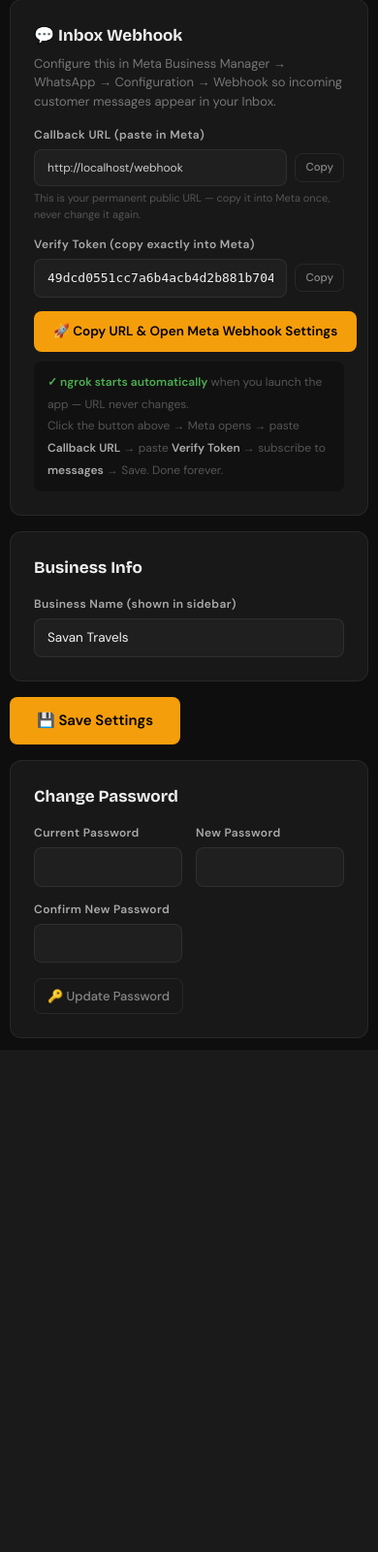
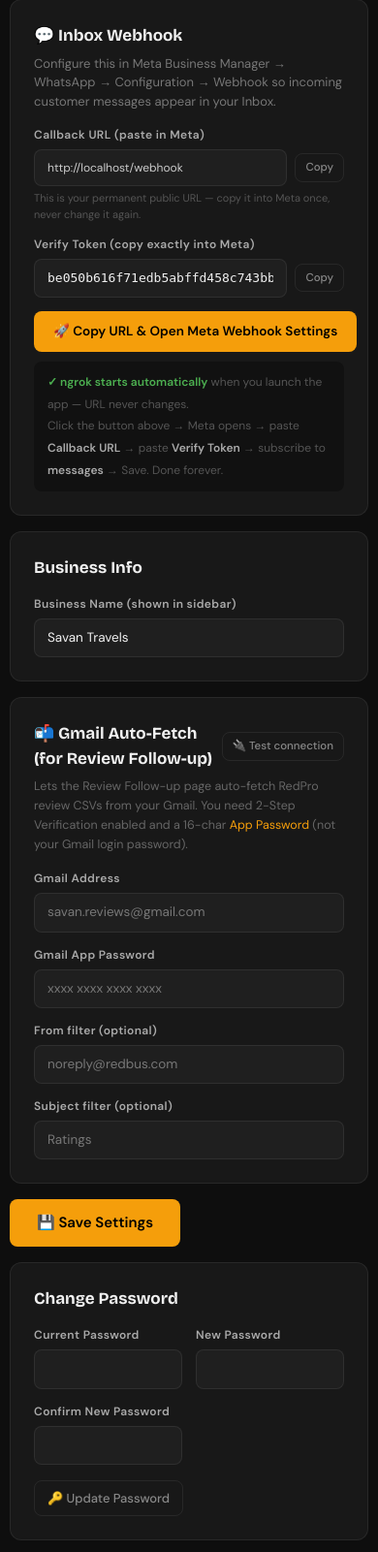
Before and after one commit to visubhai/Savan-Auto, a Flask app: page /settings in a window 390 px wide. Shown: the part 1119-2720 px from the top of the page at 97% size. Before the commit the page ends 2190 px from the top, so only its background shows below. Run offline with Flask 3, Linux system fonts and the light colour scheme; the visitor is signed in with stand-in values (Sample User, id 1); data comes from the database, SQL or seed files in the repository; data that the repository does not hold is empty; some libraries are stand-ins or nearby versions.

Commit message:
Add Review Follow-up: parse RedPro RnR CSV, find non-reviewers, send
Workflow
- New "Review Follow-up" page (left sidebar) with two ways to feed in a
  RedPro RnR CSV: auto-fetch from Gmail or manual upload
- On submit, app parses the file, gets the set of reviewer phones, looks
  up recent bulk-send recipients (last N days), and computes the
  difference — those are your non-reviewers
- Non-reviewer list is pre-loaded into the existing Send Preview page so
  you pick a follow-up template (e.g. review_followup) and send/schedule
  exactly like a normal batch (with the editable table, variable
  overrides, schedule option, etc. already built)

Gmail auto-fetch
- gmail_fetch.py uses IMAP via Gmail's standard imap.gmail.com server
- Reads creds from settings (gmail_address + gmail_app_password); the
  Settings page now has a "Gmail Auto-Fetch" section + "Test connection"
  button (calls /api/settings/gmail-test)
- fetch_attachments() honours optional from / subject filters, supports
  a SINCE window, and tracks the last UID seen (gmail_last_uid) so each
  fetch only picks up newer emails. Processed emails are marked Seen.
- Requires 2-Step Verification + a 16-char App Password — the page links
  to https://myaccount.google.com/apppasswords

Backend additions
- parsers.parse_review_export() handles the RedPro CSV: strips the
  Excel-protection apostrophe from the +91 phone column, identifies
  REDBUS_IN / MMT_IN platforms, returns unique reviewer phones and
  per-phone metadata (rating, review text, route, etc.)
- database.get_recent_recipients(days, template_name, status) returns
  one row per unique phone in the messages table within the window,
  with the latest send's metadata. Implemented for both MongoDB
  (aggregation pipeline) and SQLite (GROUP BY).
- Settings POST handler now stores gmail_address, gmail_app_password,
  gmail_sender_filter and gmail_subject_filter; blank app-password
  field preserves the stored value.

Verified on the real RedPro export shared by the user (55 rows,
49 unique reviewers, 5 skipped for blank phones, 0 invalid). Upload
flow redirects correctly to send_preview with the non-reviewer list
populated.

```diff
--- a/app.py
+++ b/app.py
@@ -17,10 +17,11 @@ from flask import (
 # `redirect` is already imported above — used by serve_media for R2.
 
 import database as db
-from parsers import auto_parse, extract_all_phones
+from parsers import auto_parse, extract_all_phones, parse_review_export
 from meta_api import WhatsAppAPI
 import scheduler
 import storage
+import gmail_fetch
 
 app = Flask(__name__)
 app.secret_key = os.environ.get("SECRET_KEY", "savan-travels-localhost-secret-2024")
@@ -709,12 +710,16 @@ def settings():
             "access_token", "phone_number_id", "waba_id", "api_version",
             "delay_between_messages", "max_retries", "cost_per_message",
             "wapsolution_monthly_cost", "business_name",
+            # Gmail auto-fetch (Review Follow-up)
+            "gmail_address", "gmail_app_password",
+            "gmail_sender_filter", "gmail_subject_filter",
         ]
         for k in keys:
             v = request.form.get(k)
             if v is not None:
-                if k == "access_token" and not v.strip():
-                    continue  # Don't wipe existing token
+                # Don't wipe stored secrets when the field is submitted blank
+                if k in ("access_token", "gmail_app_password") and not v.strip():
+                    continue
                 db.set_setting(k, v.strip())
         flash("✓ Settings saved successfully", "success")
         return redirect(url_for("settings"))
@@ -913,6 +918,139 @@ def campaigns_send(campaign_id):
         return redirect(url_for("send_progress", batch_id=batch_id))
 
     return render_template("campaign_send.html", campaign=camp, template=template)
+
+
+# ---------------- Review Follow-up ----------------
+#
+# Workflow:
+#   1. RedPro emails a "RnR" (Ratings & Reviews) CSV to your Gmail —
+#      OR you upload it directly.
+#   2. App parses it, gets the set of phones that DID review.
+#   3. App fetches recent bulk-send recipients from the messages table.
+#   4. Non-reviewers = recent recipients minus reviewers.
+#   5. Non-reviewers are loaded into the existing Send Preview page so you
+#      pick a follow-up template (e.g. review_followup) and send / schedule.
+
+@app.route("/reviews", methods=["GET"])
+@login_required
+def reviews():
+    return render_template(
+        "reviews.html",
+        gmail_configured=gmail_fetch.is_configured(),
+        gmail_address=db.get_setting("gmail_address", ""),
+        gmail_sender_filter=db.get_setting("gmail_sender_filter", ""),
+        gmail_subject_filter=db.get_setting("gmail_subject_filter", ""),
+        default_lookback=db.get_setting("review_lookback_days", "14"),
+    )
+
+
+def _handle_review_csv(content, source_label):
+    """Shared logic for both manual upload and Gmail-fetched CSVs."""
+    parsed = parse_review_export(content, source_label)
+    days = _safe_int(request.form.get("lookback_days", db.get_setting("review_lookback_days", "14")),
+                     default=14, minimum=1)
+    db.set_setting("review_lookback_days", str(days))
+
+    recent     = db.get_recent_recipients(days=days, status="sent")
+    reviewers  = parsed["reviewers"]
+    non_review = [r for r in recent if r.get("phone") and r["phone"] not in reviewers]
+
+    if not non_review:
+        flash(
+            f"✓ {len(reviewers)} reviewers found from '{source_label}'. "
+            f"Everyone we sent to in the last {days} days has already reviewed — nothing to follow up on.",
+            "info",
+        )
+        return redirect(url_for("reviews"))
+
+    pending = {
+        "passengers": [
+            {
+                "phone":    r["phone"],
+                "name":     r.get("name") or "Customer",
+                "route":    r.get("route") or "",
+                "platform": r.get("platform") or "",
+            }
+            for r in non_review
+        ],
+        "stats": {
+            "total_rows": parsed["total_rows"],
+            "cancelled":  parsed.get("skipped_no_phone", 0),
+            "duplicates": 0,
+            "invalid":    parsed.get("skipped_invalid_phone", 0),
+            "opted_out":  0,
+            "ready":      len(non_review),
+        },
+        "filename": f"Follow-up · {source_label} · {len(non_review)} non-reviewers (last {days}d)",
+    }
+    key = save_pending(pending)
+    session["pending_key"] = key
+    flash(
+        f"✓ {len(reviewers)} reviewed · {len(non_review)} did not. "
+        f"Pick a follow-up template below and send.",
+        "success",
+    )
+    return redirect(url_for("send_preview"))
+
+
+@app.route("/reviews/upload", methods=["POST"])
+@login_required
+def reviews_upload():
+    files = request.files.getlist("review_file")
+    files = [f for f in files if f.filename]
+    if not files:
+        flash("Please pick a CSV file to upload", "error")
+        return redirect(url_for("reviews"))
+    f = files[0]
+    try:
+        content = f.read()
+    except Exception as e:
+        flash(f"Failed to read file: {e}", "error")
+        return redirect(url_for("reviews"))
+    return _handle_review_csv(content, f.filename)
+
+
+@app.route("/reviews/fetch", methods=["POST"])
+@login_required
+def reviews_fetch():
+    """Pull the next unread matching email from Gmail and process its attachment."""
+    if not gmail_fetch.is_configured():
+        flash("Gmail not configured. Add address and App Password in Settings.", "error")
+        return redirect(url_for("reviews"))
+    try:
+        emails = gmail_fetch.fetch_attachments(
+            since_days=_safe_int(request.form.get("lookback_days", "14"), default=14, minimum=1),
+            only_new=True,
+            mark_seen=True,
+        )
+    except Exception as e:
+        flash(f"Gmail fetch failed: {e}", "error")
+        return redirect(url_for("reviews"))
+
+    if not emails:
+        flash("No new matching emails with attachments in Gmail.", "info")
+        return redirect(url_for("reviews"))
+
+    # Process the latest matching email's first CSV/XLSX attachment
+    latest = emails[-1]
+    attach = None
+    for a in latest["attachments"]:
+        name = (a.get("filename") or "").lower()
+        if name.endswith((".csv", ".xlsx", ".xls", ".txt")):
+            attach = a
+            break
+    if not attach:
+        flash(f"Email '{latest.get('subject','')}' had attachments but none were CSV/Excel.", "error")
+        return redirect(url_for("reviews"))
+
+    return _handle_review_csv(attach["content_bytes"], attach["filename"])
+
+
+@app.route("/api/settings/gmail-test", methods=["POST"])
+@login_required
+def settings_gmail_test():
+    ok, msg = gmail_fetch.test_connection()
+    return jsonify({"success": ok, "message": msg})
 
 
 @app.route("/api/campaigns/extract", methods=["POST"])
--- a/database_sqlite.py
+++ b/database_sqlite.py
@@ -503,6 +503,30 @@ def get_phone_messages(phone, limit=200):
         ).fetchall()
 
 
+def get_recent_recipients(days=30, template_name=None, status="sent"):
+    """One row per unique phone we've successfully sent to in the last
+    `days` days, with the latest message's metadata.
+    """
+    sql = (
+        "SELECT customer_phone AS phone, "
+        "       MAX(sent_at)     AS sent_at, "
+        "       customer_name    AS name, "
+        "       route, platform, template_name "
+        "FROM messages "
+        "WHERE sent_at >= datetime('now', '+330 minutes', ?) "
+    )
+    params = [f"-{int(days)} days"]
+    if status:
+        sql += " AND status = ?"
+        params.append(status)
+    if template_name:
+        sql += " AND template_name = ?"
+        params.append(template_name)
+    sql += " GROUP BY customer_phone ORDER BY sent_at DESC"
+    with get_db() as db:
+        return [dict(r) for r in db.execute(sql, params).fetchall()]
+
+
 # ---------------- Dashboard stats ----------------
 def get_today_stats():
     with get_db() as db:
--- a/templates/base.html
+++ b/templates/base.html
@@ -247,6 +247,9 @@
     <a href="{{ url_for('campaigns') }}" class="nav-item {% if request.endpoint in ['campaigns','campaigns_send','campaigns_create'] %}active{% endif %}">
       <span class="nav-icon">🎯</span> Bulk Campaign
     </a>
+    <a href="{{ url_for('reviews') }}" class="nav-item {% if request.endpoint in ['reviews','reviews_upload','reviews_fetch'] %}active{% endif %}">
+      <span class="nav-icon">⭐</span> Review Follow-up
+    </a>
     <a href="{{ url_for('inbox') }}" class="nav-item {% if request.endpoint in ['inbox','inbox_send','inbox_poll'] %}active{% endif %}" id="inboxNavItem">
       <span class="nav-icon">💬</span> Inbox
       <span class="badge" id="inboxBadge" style="display:none;">0</span>
--- a/templates/settings.html
+++ b/templates/settings.html
@@ -119,8 +119,71 @@
     <input type="text" name="business_name" value="{{ settings.business_name }}" class="input" style="max-width:320px;">
   </div>
 
+  <!-- Gmail Auto-Fetch (Review Follow-up) -->
+  <div class="card" style="padding:24px;margin-bottom:16px;">
+    <div style="display:flex;align-items:center;justify-content:space-between;margin-bottom:6px;">
+      <div style="font-family:'Bricolage Grotesque',sans-serif;font-size:17px;font-weight:700;">📬 Gmail Auto-Fetch (for Review Follow-up)</div>
+      <button type="button" class="btn btn-ghost btn-sm" onclick="testGmail()">🔌 Test connection</button>
+    </div>
+    <div style="font-size:12.5px;color:#666;line-height:1.6;margin-bottom:16px;">
+      Lets the Review Follow-up page auto-fetch RedPro review CSVs from your Gmail.
+      You need 2-Step Verification enabled and a 16-char
+      <a href="https://myaccount.google.com/apppasswords" target="_blank" style="color:var(--amber);">App Password</a>
+      (not your Gmail login password).
+    </div>
+
+    <div style="display:grid;grid-template-columns:1fr 1fr;gap:14px;margin-bottom:14px;">
+      <div>
+        <label class="input-label">Gmail Address</label>
+        <input type="email" name="gmail_address" value="{{ settings.gmail_address or '' }}"
+               class="input" placeholder="savan.reviews@gmail.com">
+      </div>
+      <div>
+        <label class="input-label">Gmail App Password
+          {% if settings.gmail_app_password %}<span style="color:#4caf50;font-weight:400;">— saved ✓</span>{% endif %}
+        </label>
+        <input type="password" name="gmail_app_password" value="" class="input"
+               placeholder="{% if settings.gmail_app_password %}leave blank to keep saved password{% else %}xxxx xxxx xxxx xxxx{% endif %}">
+      </div>
+    </div>
+
+    <div style="display:grid;grid-template-columns:1fr 1fr;gap:14px;">
+      <div>
+        <label class="input-label">From filter (optional)</label>
+        <input type="text" name="gmail_sender_filter" value="{{ settings.gmail_sender_filter or '' }}"
+               class="input" placeholder="noreply@redbus.com">
+      </div>
+      <div>
+        <label class="input-label">Subject filter (optional)</label>
+        <input type="text" name="gmail_subject_filter" value="{{ settings.gmail_subject_filter or '' }}"
+               class="input" placeholder="Ratings">
+      </div>
+    </div>
+
+    <div id="gmailTestResult" style="margin-top:12px;font-size:12.5px;display:none;"></div>
+  </div>
+
   <button type="submit" class="btn btn-primary" style="font-size:15px;padding:13px 28px;">💾 Save Settings</button>
   </form>
+
+  <script>
+    function testGmail() {
+      var box = document.getElementById('gmailTestResult');
+      box.style.display = '';
+      box.style.color = '#888';
+      box.textContent  = 'Testing…';
+      fetch('/api/settings/gmail-test', { method: 'POST' })
+        .then(function(r){ return r.json(); })
+        .then(function(d) {
+          box.style.color = d.success ? '#4caf50' : '#f87171';
+          box.textContent  = (d.success ? '✓ ' : '✗ ') + d.message;
+        })
+        .catch(function(e) {
+          box.style.color = '#f87171';
+          box.textContent = '✗ ' + e.message;
+        });
+    }
+  </script>
 
   <!-- Change Password (separate form) -->
   <div class="card" style="padding:24px;margin-top:16px;">
```
Also changed, not shown: database.py (+32 -0 lines), gmail_fetch.py (added, +176 -0 lines), parsers.py (+59 -0 lines), templates/reviews.html (added, +119 -0 lines).
